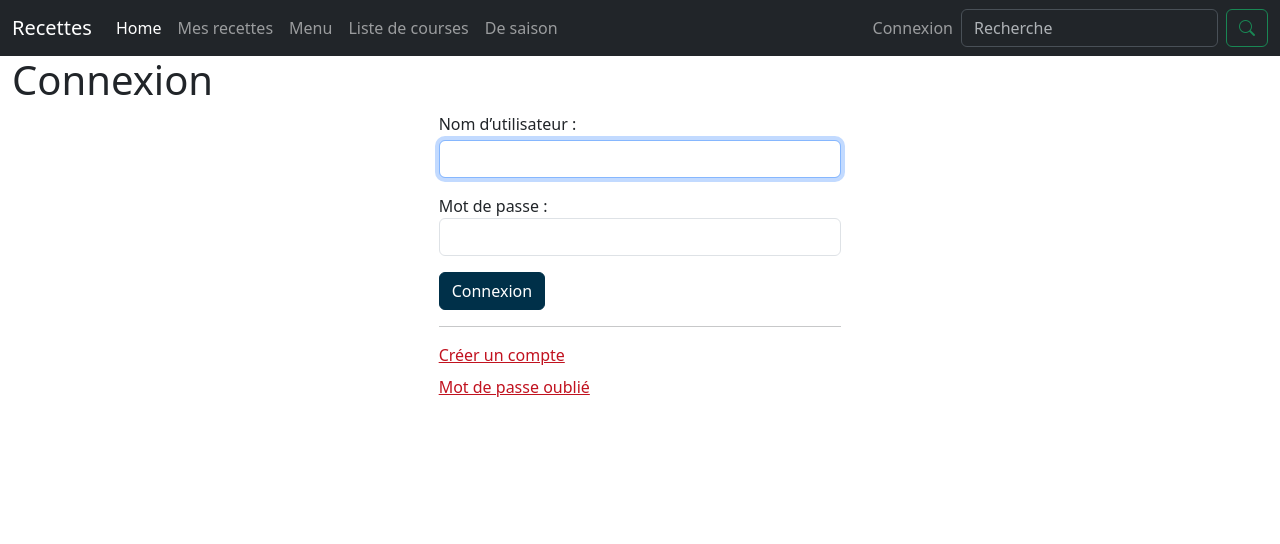
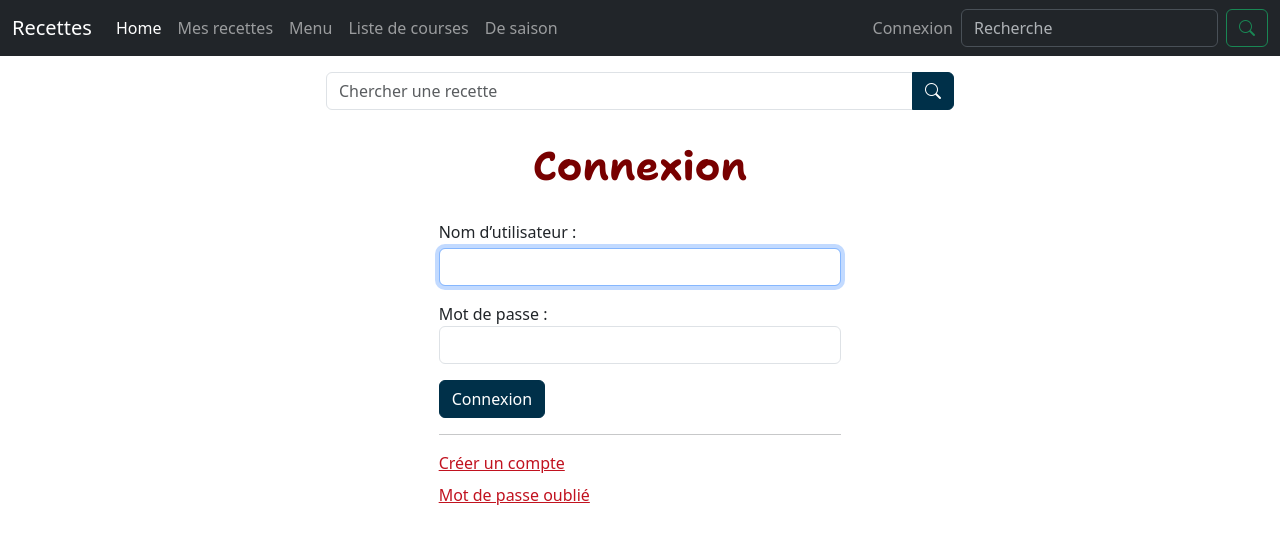
Before and after one commit to TiffC31/Cuisine, a Django app: page /login/?next=/recettes/mes_recettes/ in a window 1280 px wide. Shown: the top 544 px of the page. Run offline with Django 4.2, Linux system fonts and the light colour scheme; some libraries are stand-ins or nearby versions.

Commit message:
Police ShantellSans + style h1

```diff
--- a/cuisine/static/style.css
+++ b/cuisine/static/css/style.css
@@ -7,11 +7,22 @@
 -- Bleu clair : #669BBC
 */
 
+@font-face {
+   font-family: 'ShantellSans';
+   src: url('../fonts/ShantellSans-Regular.ttf');
+}
+@font-face {
+   font-family: 'ShantellSans';
+   font-weight: bold;
+   src: url('../fonts/ShantellSans-Bold.ttf');
+}
+
 a, .nav-link:focus, .nav-link:hover {
    color: #C1121F;
 }
 
-.btn-primary {
+.btn-primary, .btn-outline-primary {
+   --bs-btn-color: #ffffff;
    --bs-btn-bg: #003049;
    --bs-btn-border-color: #003049;
    --bs-btn-border-color: #003049;
@@ -48,3 +59,11 @@ a, .nav-link:focus, .nav-link:hover {
    box-shadow: 0 0 0 0.25rem rgb(193 18 31 / 25%);
    border-color: #C1121F;
 }
+
+h1 {
+   font-family: 'ShantellSans', var(--bs-body-font-family);
+   font-weight: bold;
+   text-align: center;
+   margin-bottom: 30px;
+   color: #780000;
+}
--- a/cuisine/templates/base.html
+++ b/cuisine/templates/base.html
@@ -7,7 +7,7 @@
     <link href="https://cdn.jsdelivr.net/npm/bootstrap@5.3.0-alpha1/dist/css/bootstrap.min.css" rel="stylesheet" integrity="sha384-GLhlTQ8iRABdZLl6O3oVMWSktQOp6b7In1Zl3/Jr59b6EGGoI1aFkw7cmDA6j6gD" crossorigin="anonymous">
     <link rel="stylesheet" href="https://cdn.jsdelivr.net/npm/bootstrap-icons@1.10.3/font/bootstrap-icons.css">
     {% load static %}
-    <link rel="stylesheet" href="{% static 'style.css' %}">
+    <link rel="stylesheet" href="{% static 'css/style.css' %}">
     {% block head %}{% endblock %}
     <title>{% block title %}Recettes{% endblock %}</title>
 </head>
@@ -68,6 +68,18 @@
             </div>
         </nav>
     {% endblock %}
+    {% block search %}
+        <div class="row mt-3 mb-3">
+            <div class="offset-3 col-6">
+                <form action="">
+                    <div class="input-group mb-3">
+                        <input type="text" class="form-control" placeholder="Chercher une recette" aria-label="Chercher une recette" aria-describedby="btn-search">
+                        <button class="btn btn-outline-primary" type="button" id="btn-search"><i class="bi bi-search"></i></button>
+                    </div>
+                </form>
+            </div>
+        </div>
+    {% endblock %}
     <div class="container-fluid">
         {% block header %}{% endblock %}
         {% block content %}{% endblock %}
```
Also changed, not shown: cuisine/static/fonts/ShantellSans-Bold.ttf (added), cuisine/static/fonts/ShantellSans-BoldItalic.ttf (added), cuisine/static/fonts/ShantellSans-ExtraBold.ttf (added), cuisine/static/fonts/ShantellSans-ExtraBoldItalic.ttf (added), cuisine/static/fonts/ShantellSans-Italic.ttf (added), cuisine/static/fonts/ShantellSans-Light.ttf (added), cuisine/static/fonts/ShantellSans-LightItalic.ttf (added), cuisine/static/fonts/ShantellSans-Medium.ttf (added), cuisine/static/fonts/ShantellSans-MediumItalic.ttf (added), cuisine/static/fonts/ShantellSans-Regular.ttf (added), cuisine/static/fonts/ShantellSans-SemiBold.ttf (added), cuisine/static/fonts/ShantellSans-SemiBoldItalic.ttf (added).
